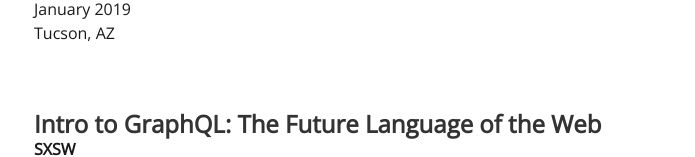
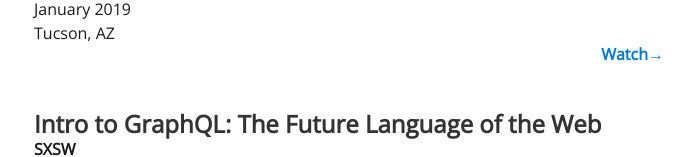
Before and after one commit to ianrtracey/writing, a Gatsby site: page /speaking in a window 1280 px wide. Shown: the part 292-449 px from the top of the page, without its empty margins (291-986 px from the left). Built offline with nearby package versions, Linux system fonts and the light colour scheme; Gatsby itself is replaced by a stand-in of ours; some packages are replaced by stand-ins of ours.

Commit message:
Add watchlink to most recent talk

```diff
--- a/src/pages/speaking.js
+++ b/src/pages/speaking.js
@@ -8,6 +8,7 @@ const data = [
     event: "Hack Arizona 2019 Keynote Address",
     date: "January 2019",
     location: "Tucson, AZ",
+    watchLink: "https://youtu.be/bBXhoFhyYZc?t=937",
   },
   {
     title: "Intro to GraphQL: The Future Language of the Web",
```
